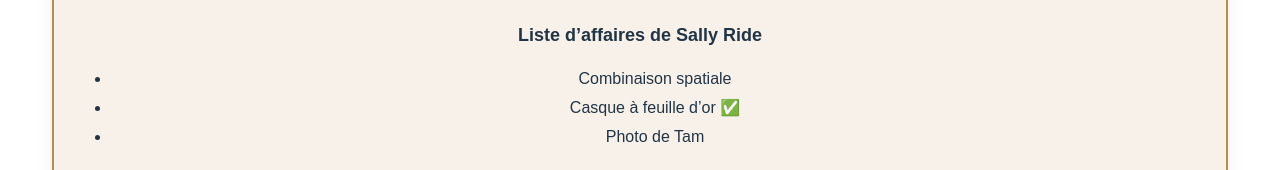
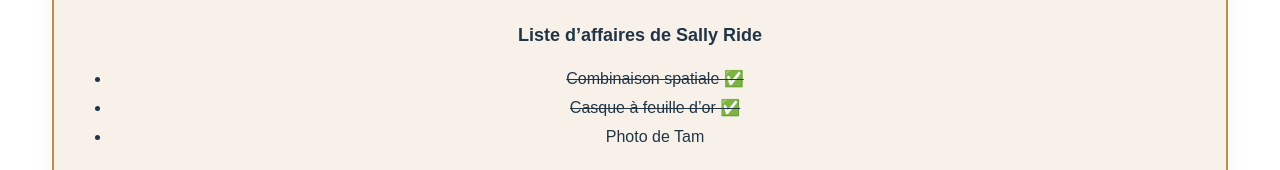
Before and after one commit to Patience-Kori1/auto-traning-react, a React (Vite) app: page / in a window 1280 px wide. Shown: the part 278-448 px from the top of the page. Built offline with nearby package versions, Linux system fonts and the light colour scheme.

Commit message:
feat(conditional-rendering): conditional rendering with nested JSX structure - Used ternary operator inside JSX - Conditionally added <del> tag for packed items - Introduced additional DOM branch based on condition - Improved visual representation of packed state

```diff
--- a/src/components/2_Describing_UI/6_Affichage_Conditionnel.jsx
+++ b/src/components/2_Describing_UI/6_Affichage_Conditionnel.jsx
@@ -14,13 +14,23 @@ function Item({ name, isPacked }) {
     // return <li className="item">{name}</li>;
 
     // 3. Rendu conditionnel utilisant un ternaire avec la possibilité d'exclure et d'inclure en respectant le DRY sans aujouté aussi une nouvel branche dans le DOM
+    // return (
+    //     <li className="item">
+    //         {isPacked ? name + ' ✅' : name}
+    //     </li>
+    // )
+
     return (
-    <li className="item">
-        {isPacked ? name + ' ✅' : name}
-    </li>
+        <li className="item">
+            {isPacked ? (
+                <del>
+                {name + ' ✅'}
+                </del>
+            ) : (
+                name
+            )}
+        </li>
     );
-
-
 }
 
 export default function Affichage_Conditionnel() {
@@ -30,7 +40,7 @@ export default function Affichage_Conditionnel() {
                 <h3>Liste d’affaires de Sally Ride</h3>
                 <ul>
                     <Item
-                        isPacked={false}
+                        isPacked={true}
                         name="Combinaison spatiale"
                     />
                     <Item
```
